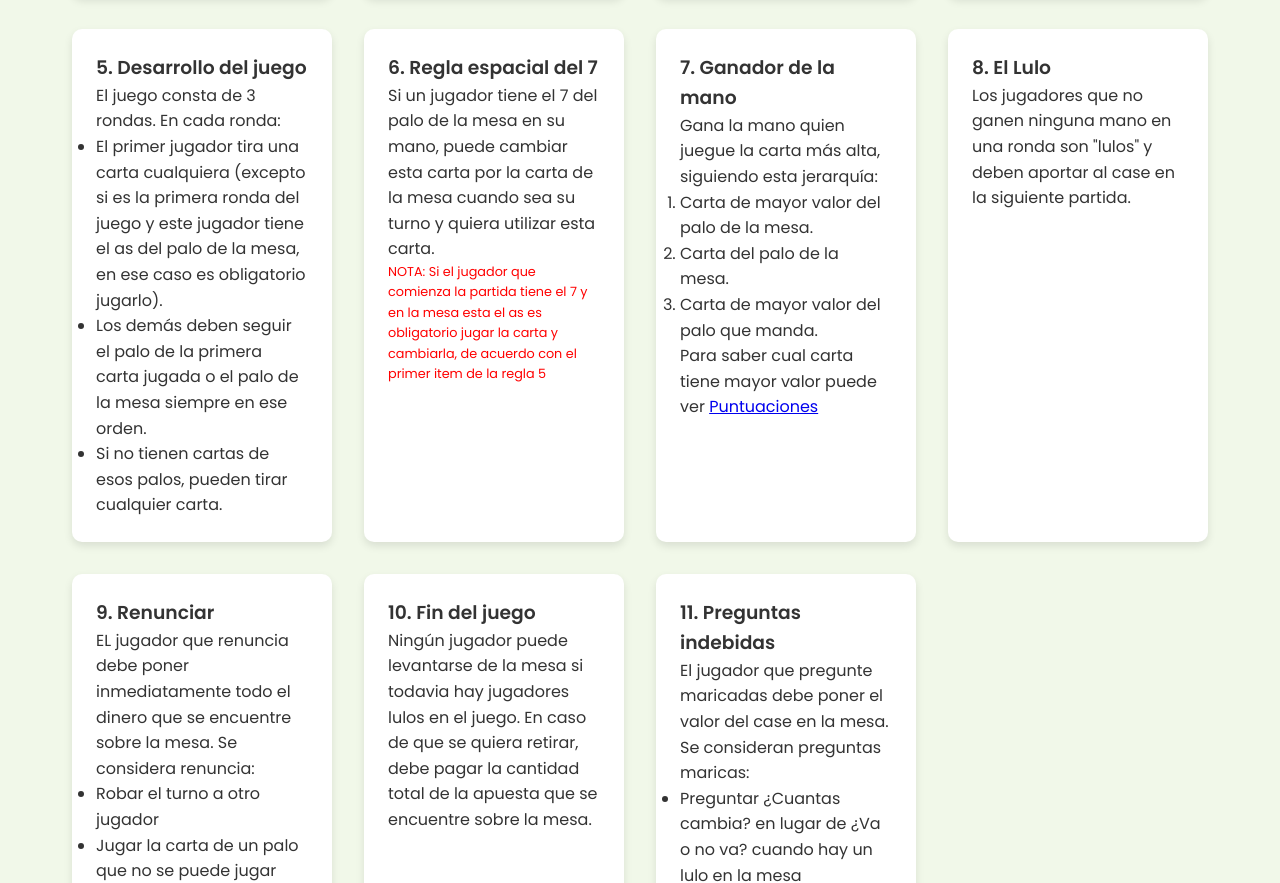
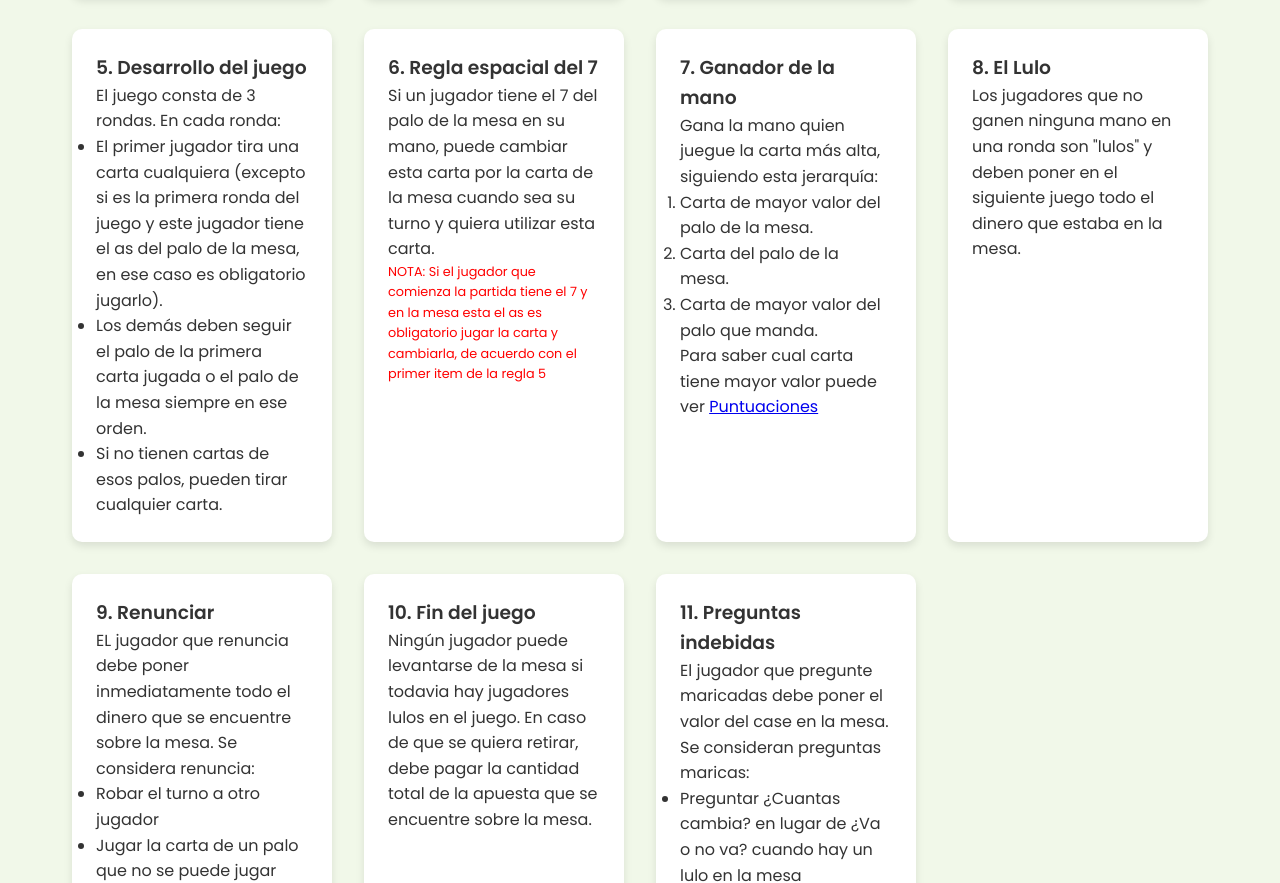
Before and after one commit to cesar310/Lulo-web-2.0, a plain HTML site: page index.html in a window 1280 px wide. Shown: the part 847-1730 px from the top of the page. Drawn offline with Linux system fonts and the light colour scheme.

Commit message:
Update index.html

```diff
--- a/index.html
+++ b/index.html
@@ -79,7 +79,7 @@
                 </div>
                 <div class="rule">
                     <h3>8. El Lulo</h3>
-                    <p>Los jugadores que no ganen ninguna mano en una ronda son "lulos" y deben aportar al case en la siguiente partida.</p>
+                    <p>Los jugadores que no ganen ninguna mano en una ronda son "lulos" y deben poner en el siguiente juego todo el dinero que estaba en la mesa.</p>
                 </div>
                 <div class="rule">
                     <h3>9. Renunciar</h3>
```
